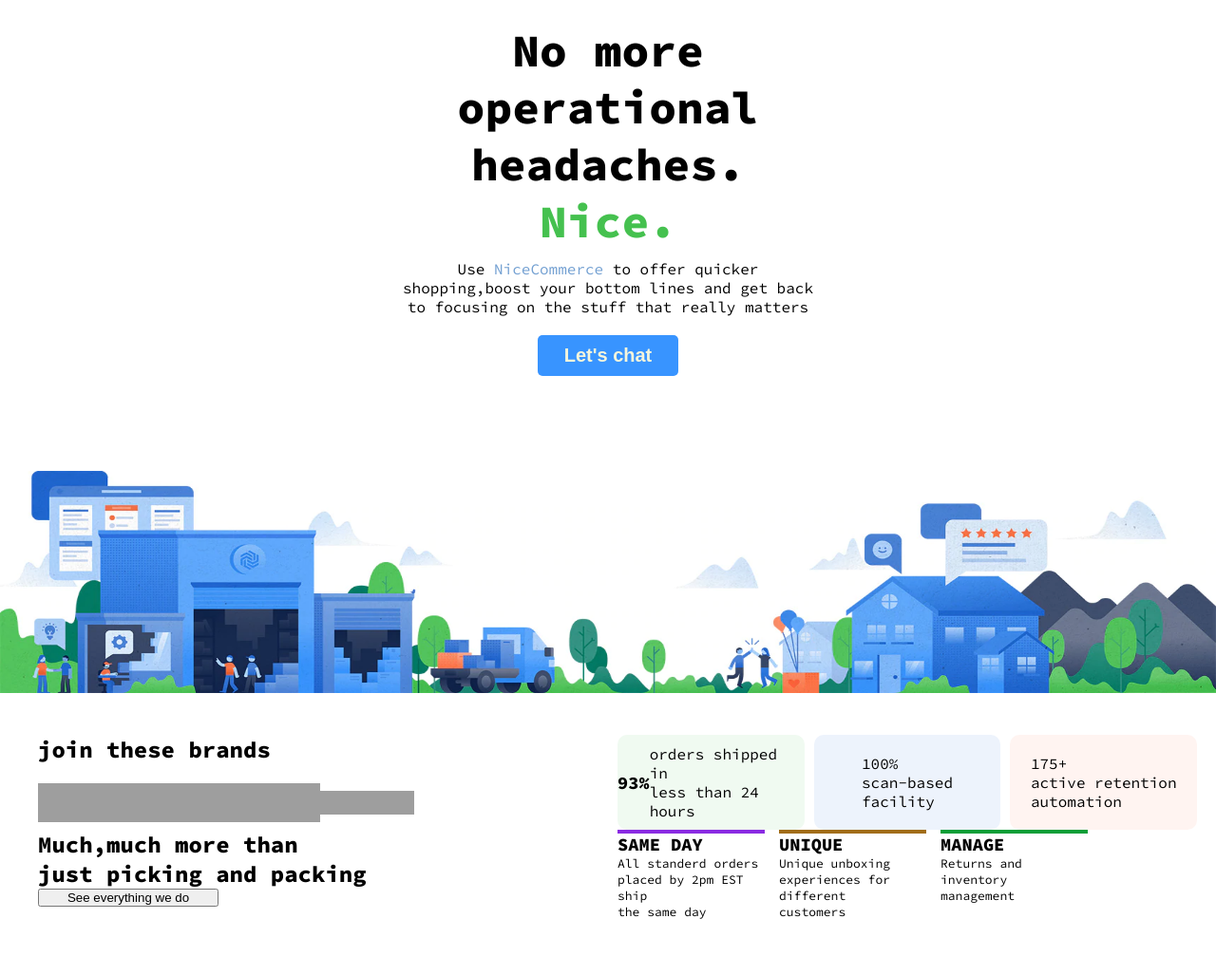
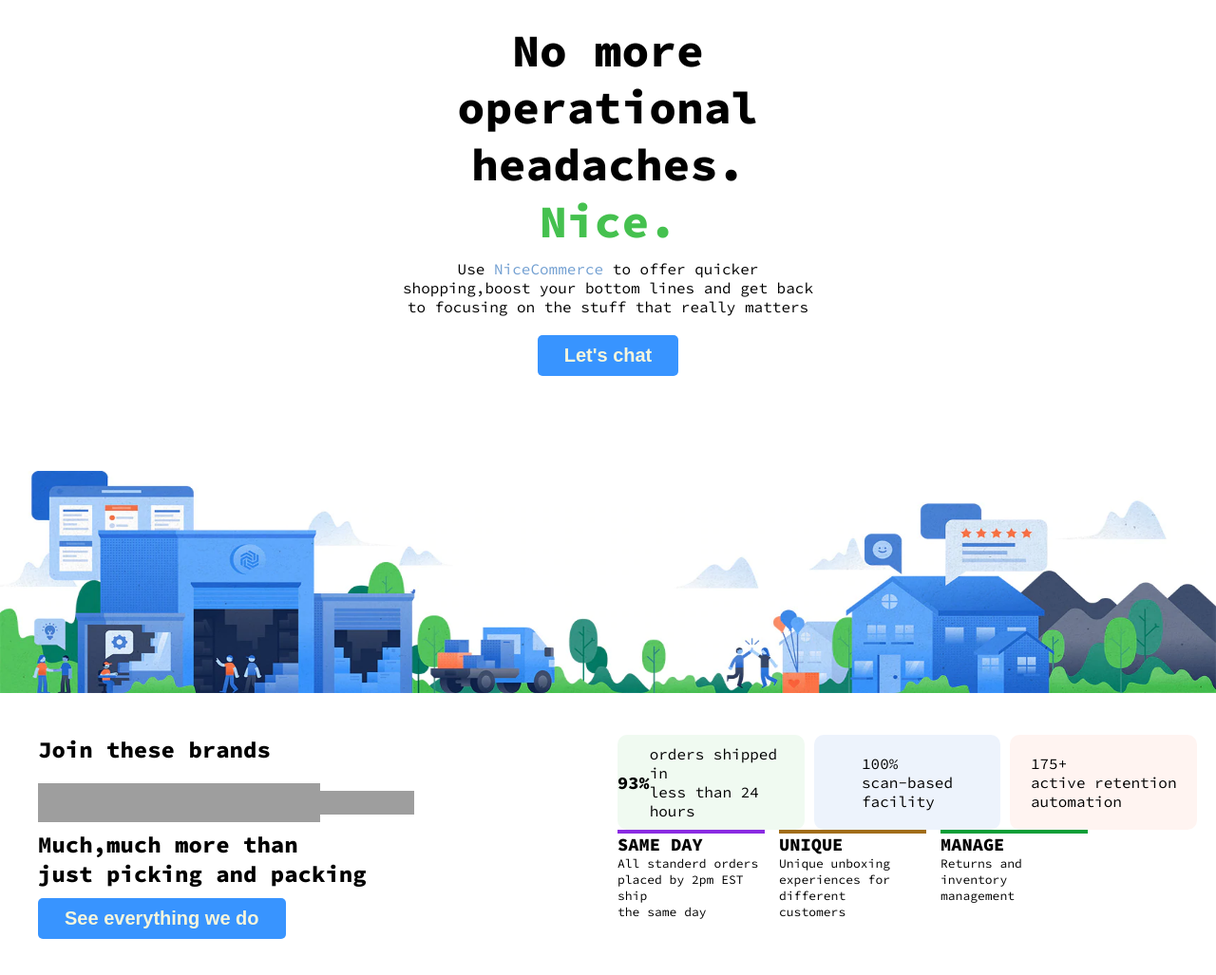
Before and after one commit to jazeel659/nice, a plain HTML site: page index.html in a window 1280 px wide. Shown: the part 97-1124 px from the top of the page at 95% size. Drawn offline with Linux system fonts and the light colour scheme; grey boxes are pictures that could not be loaded.

Commit message:
Brands section style added

```diff
--- a/index.html
+++ b/index.html
@@ -39,7 +39,7 @@
         </div>
         <div class="join">
             <div class="quart">
-                <h2>join these brands</h2><br>
+                <h2>Join these brands</h2><br>
                 <div class="logos"> <img class="jack"
                         src="https://cdn.shopify.com/s/files/1/0272/0084/7970/files/jack-rudy-cocktail-co-logo.png?v=1642043278"
                         alt=""><img class="jack"
@@ -63,7 +63,8 @@
             <div class="t">
                 <div>
                     <h2>Much,much more than <br>just picking and packing
-                </div> <button>See everything we do</button>
+                </div>
+                <button>See everything we do</button>
             </div>
             <div class="s">
                 <div class="same">
--- a/styles.css
+++ b/styles.css
@@ -141,6 +141,19 @@
   width: 50%;
 }
 
+.t button {
+    margin-top: 10px;
+    display: flex;
+    place-content: center;
+    padding: 10px 28px;
+    background-color: #3894ff;
+    color: beige;
+    font-weight: bold;
+    font-size: 20px;
+    border: none;
+    border-radius: 5px;
+    width: max-content;
+}
 .s {
   display: flex;
   width: 50%;
@@ -156,10 +169,6 @@
   border-top: 4px solid rgb(161, 109, 25);
 }
 
-.join button {
-  width: 42%;
-  width: 190px;
-}
 
 .same {
   border-top: 4px solid blueviolet;
```
